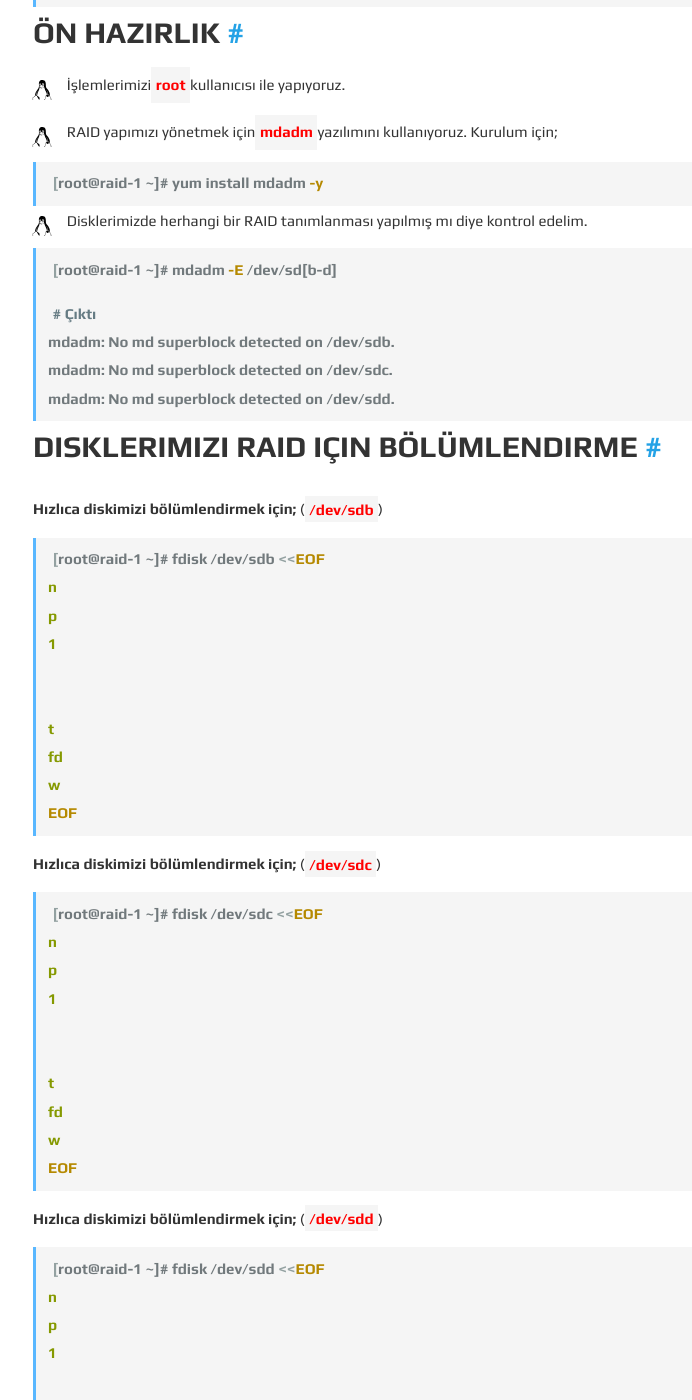
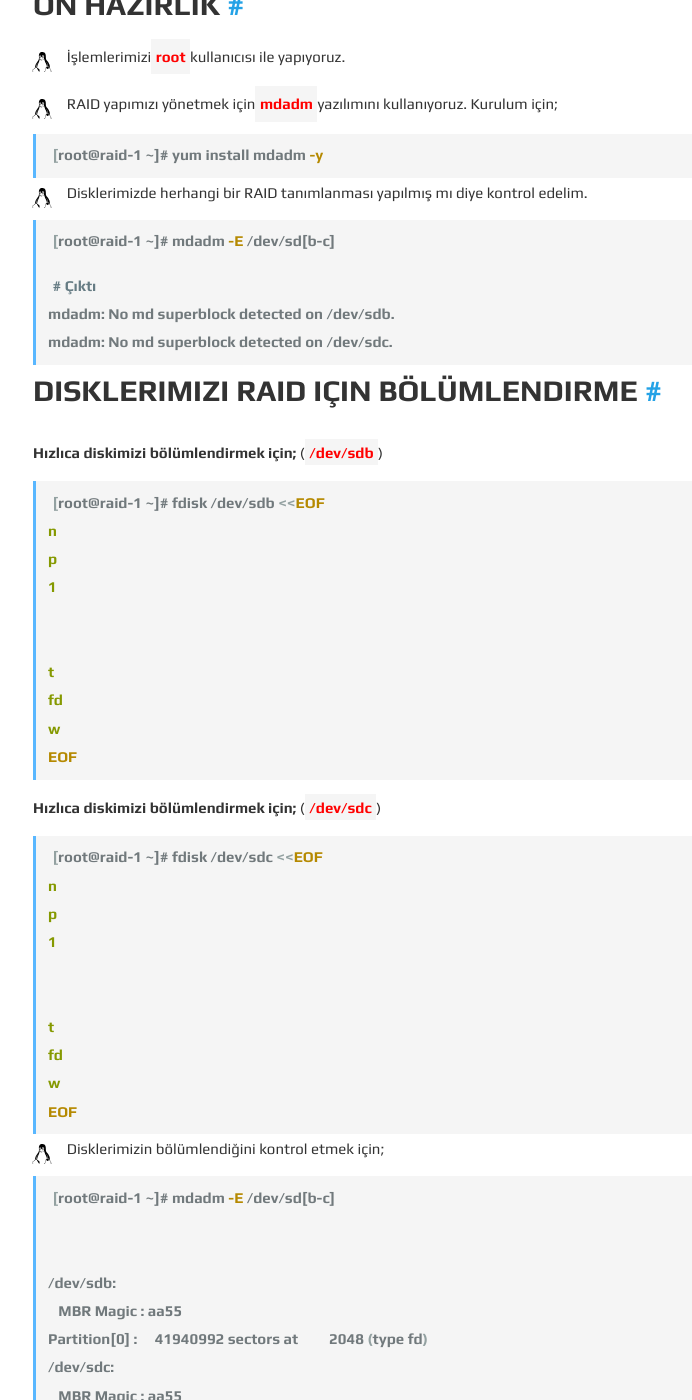
Before and after one commit to sercangezer/sercangezer.github.io, a Jekyll site: the page built from _posts/2023-04-14-linux-RAID-1-disk-yapilandirmasi.md, in a window 1280 px wide and 1400 px high, scrolled down 1300 px. Shown: the whole window, without its empty margins (125-817 px from the left). Built offline with Jekyll 4.4.1, drawn with Linux system fonts in a browser that asks for light colours; some of the changed text lies outside the part shown.

Commit message:
İçerik düzenlendi.

````diff
--- a/_posts/2023-04-14-linux-RAID-1-disk-yapilandirmasi.md
+++ b/_posts/2023-04-14-linux-RAID-1-disk-yapilandirmasi.md
@@ -25,9 +25,8 @@ Sanallaştırma     :       VirtualBox
 İşletim Sistemi   :       Rocky Linux 9.1
 IP                            :       192.168.1.57
 Hostname           :       raid-1.sercangezer.com
-Disk 1 [20 GB]    :      /dev/sdb
-Disk 2 [20 GB]    :      /dev/sdc
-Disk 3 [20 GB]    :      /dev/sdd
+Disk 1 [5 GB]    :      /dev/sdb
+Disk 2 [5 GB]    :      /dev/sdc
 ```
 
 # Ön Hazırlık
@@ -42,14 +41,13 @@ Disk 3 [20 GB]    :      /dev/sdd
 * Disklerimizde herhangi bir RAID tanımlanması yapılmış mı diye kontrol edelim.
 
 ```bash
-[root@raid-1 ~]# mdadm -E /dev/sd[b-d]
+[root@raid-1 ~]# mdadm -E /dev/sd[b-c]
 ```
 
 ```bash
 # Çıktı
 mdadm: No md superblock detected on /dev/sdb.
 mdadm: No md superblock detected on /dev/sdc.
-mdadm: No md superblock detected on /dev/sdd.
 ```
 
 #  Disklerimizi RAID için bölümlendirme
@@ -80,32 +78,17 @@ fd
 w
 EOF
 ```
-**Hızlıca diskimizi bölümlendirmek için;** (`/dev/sdd`)
-```bash
-[root@raid-1 ~]# fdisk /dev/sdd <<EOF
-n
-p
-1
 
-
-t
-fd
-w
-EOF
-```
 * Disklerimizin bölümlendiğini kontrol etmek için;
 
 ```bash
-[root@raid-1 ~]# mdadm -E /dev/sd[b-d]
+[root@raid-1 ~]# mdadm -E /dev/sd[b-c]
 
 
 /dev/sdb:
    MBR Magic : aa55
 Partition[0] :     41940992 sectors at         2048 (type fd)
 /dev/sdc:
-   MBR Magic : aa55
-Partition[0] :     41940992 sectors at         2048 (type fd)
-/dev/sdd:
    MBR Magic : aa55
 Partition[0] :     41940992 sectors at         2048 (type fd)
 ```
````
